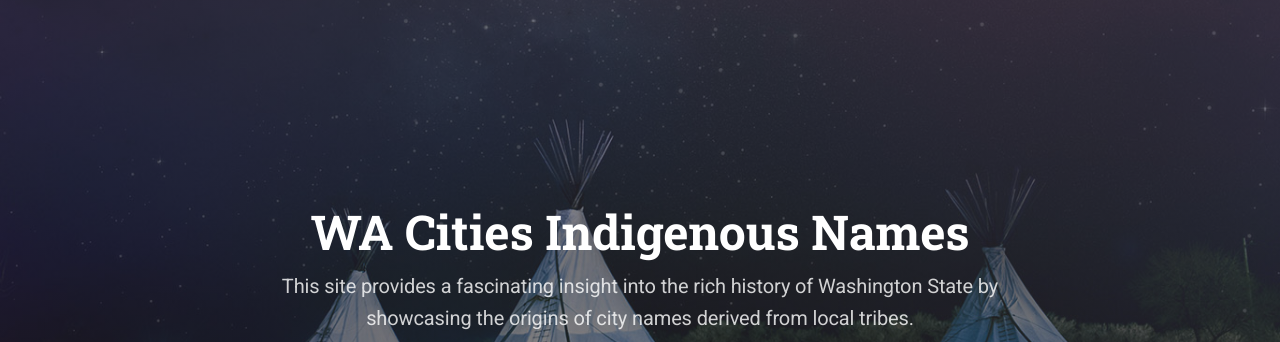
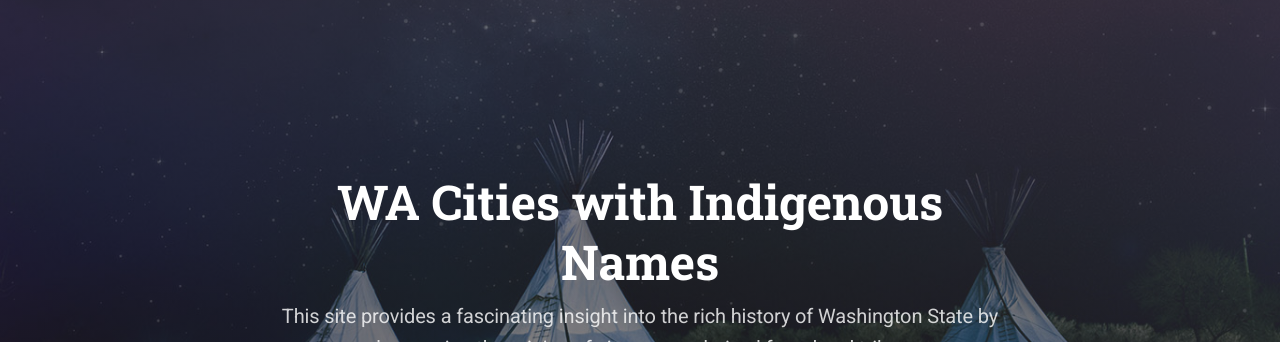
Before and after one commit to emmaebjohnson/EngProj-WATribes, a React (Create React App) app: page / in a window 1280 px wide. Shown: the top 342 px of the page. Built offline with nearby package versions, Linux system fonts and the light colour scheme.

Commit message:
changed title

```diff
--- a/src/NativeTribes/index.js
+++ b/src/NativeTribes/index.js
@@ -83,7 +83,7 @@ function NativeTribes() {
                 },
               })}
             >
-              WA Cities Indigenous Names
+              WA Cities with Indigenous Names
             </MKTypography>
             <MKTypography variant="body1" color="white" opacity={0.8} mt={1} mb={3}>
             This site provides a fascinating insight into the rich history of Washington State by showcasing the origins of city names derived from local tribes.
```
